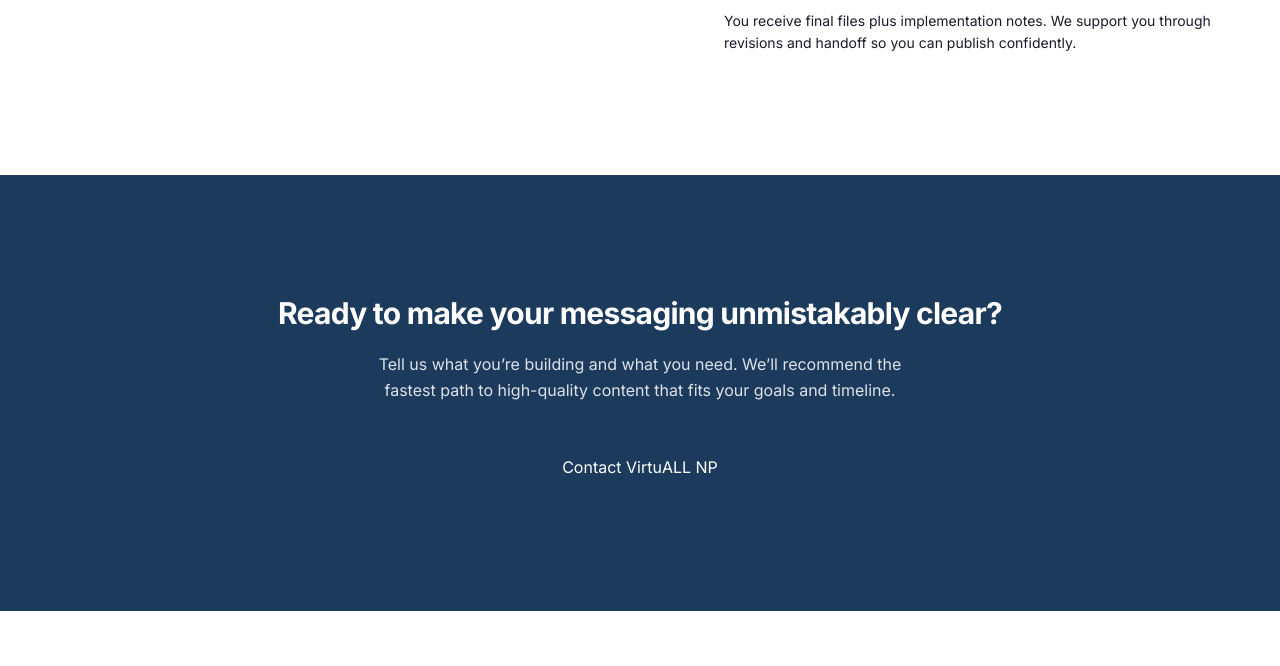
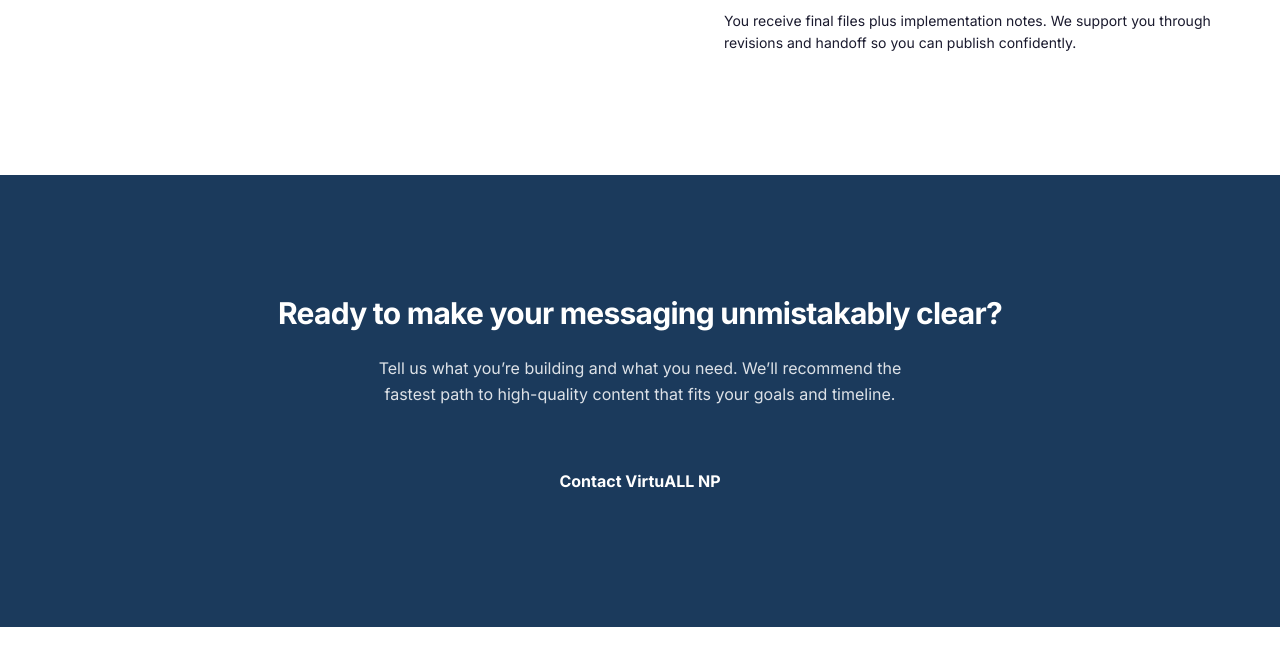
Before and after one commit to jasnez/virtuall-np, a Next.js app: page / in a window 1280 px wide. Shown: the part 3034-3700 px from the top of the page. Built offline with nearby package versions, Linux system fonts and the light colour scheme; no server answers.

Commit message:
CtaSection refinement: headline width, spacing, CTA button emphasis
Made-with: Cursor

```diff
--- a/src/components/sections/CtaSection.tsx
+++ b/src/components/sections/CtaSection.tsx
@@ -21,11 +21,20 @@ export function CtaSection({
     <AnimateIn delay={0} disableAnimation={disableAnimation}>
       <SectionWrapper bgColor="navy" padding="lg">
         <AnimateIn className="text-center text-white" disableAnimation={disableAnimation}>
-          <h2 className="text-3xl font-semibold tracking-tight">{title}</h2>
-          <p className="text-white/85 mt-5 max-w-xl mx-auto leading-relaxed">{description}</p>
-          <Button href={ctaHref} className="mt-10">
-            {ctaLabel}
-          </Button>
+          <h2 className="text-3xl font-semibold tracking-tight max-w-3xl mx-auto">
+            {title}
+          </h2>
+          <p className="text-white/85 mt-6 max-w-xl mx-auto leading-relaxed">
+            {description}
+          </p>
+          <div className="mt-12">
+            <Button
+              href={ctaHref}
+              className="font-semibold px-8 py-3.5 text-base min-h-[48px]"
+            >
+              {ctaLabel}
+            </Button>
+          </div>
         </AnimateIn>
       </SectionWrapper>
     </AnimateIn>
```
